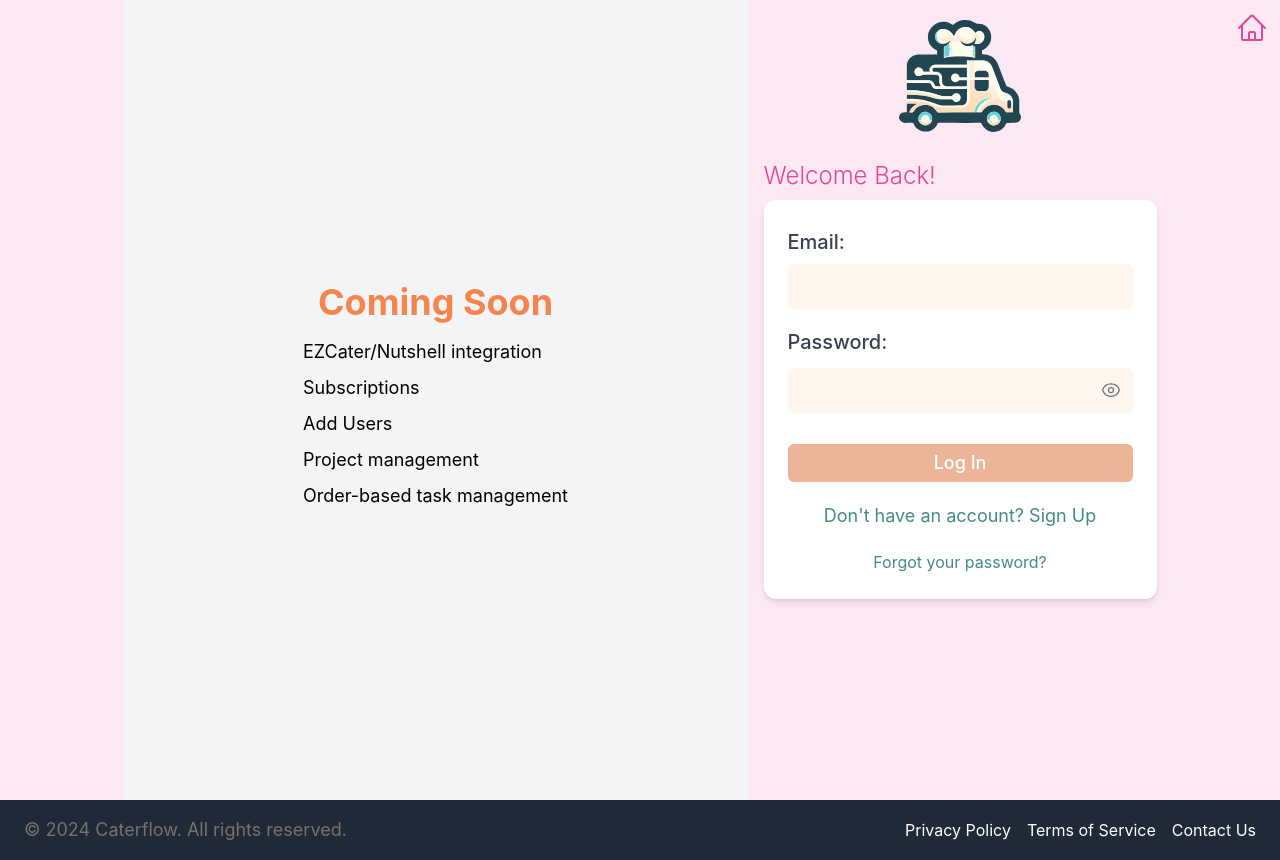
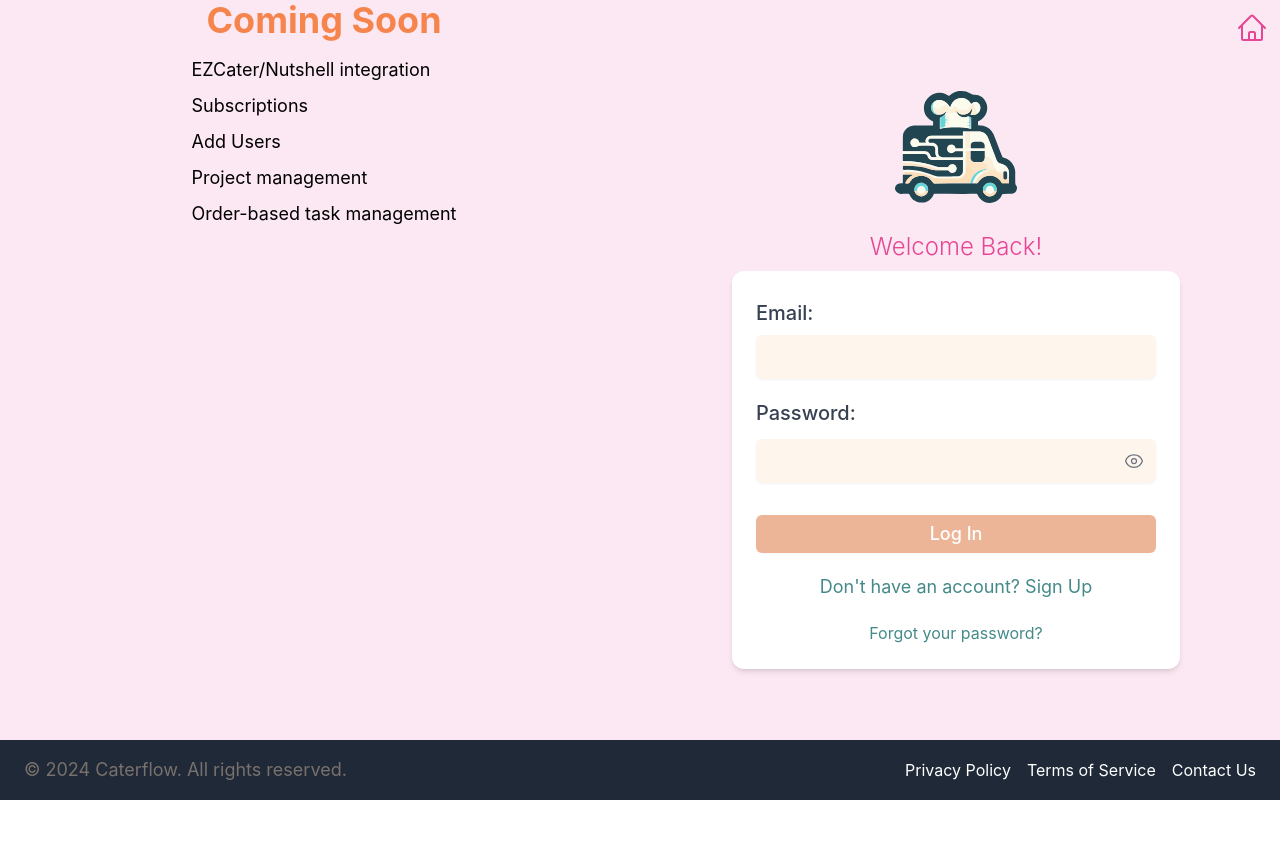
Before and after one commit to MichaelAJay/caterflow-fe, a Vue app: page /login in a window 1280 px wide. After the commit the page ends 800 px from the top, so only its background shows below. Built offline with nearby package versions, Linux system fonts and the light colour scheme; no server answers.

Commit message:
made split components fill up parent's full height

```diff
--- a/src/components/visitor/ComingSoon.vue
+++ b/src/components/visitor/ComingSoon.vue
@@ -11,7 +11,7 @@ const items = ref([
 </script>
 
 <template>
-  <div class="flex flex-col items-center justify-center min-h-screen bg-gray-100">
+  <div class="flex flex-col items-center justify-center">
     <h1 class="text-4xl font-bold mb-4">Coming Soon</h1>
     <ul>
       <li v-for="(item, index) in items" :key="index" class="text-lg mb-2">
--- a/src/views/visitor/LogIn.vue
+++ b/src/views/visitor/LogIn.vue
@@ -40,19 +40,17 @@ onMounted(async () => {
 <template>
   <div
     id="login-container"
-    class="flex-1 min-h-full px-4 py-1 sm:py-0"
+    class="flex-1 min-h-full px-4 py-1 sm:py-0 flex"
     :class="{
-      'flex flex-col items-center justify-center': !showSplitContent,
-      'flex flex-row items-start justify-center space-x-4': showSplitContent
+      'flex-col items-center justify-center': !showSplitContent,
+      'flex-row items-stretch space-x-4': showSplitContent
     }"
   >
-    <!-- NEW CONTENT -->
     <div v-if="showSplitContent" class="w-1/2">
       <ComingSoon />
     </div>
 
-    <!-- PREVIOUSLY EXISTING CONTENT -->
-    <LoginContent />
+    <LoginContent :class="{ 'w-1/2': showSplitContent }" />
 
     <FinishOnboardingPrompt :show="showFinishOnboardingPrompt" :closeModal="closeModal" />
     <ErrorAlert :message="errorMessage" v-model:isVisible="showError" />
--- a/src/views/visitor/LoginContent.vue
+++ b/src/views/visitor/LoginContent.vue
@@ -83,7 +83,7 @@ onMounted(async () => {
 </script>
 
 <template>
-  <div id="existing-login">
+  <div id="existing-login" class="flex flex-col justify-center items-center">
     <div class="absolute top-0 right-0 pt-3 pr-3">
       <button @click="handleHomeClick" class="text-caramel-500 hover:text-caramel-600">
         <HomeIcon class="h-8 w-8 text-accents-500" />
@@ -91,6 +91,7 @@ onMounted(async () => {
     </div>
     <LogoContainer class="py-5" imgClass="h-28" />
     <h2 class="text-2xl text-accents-500 font-light my-2">Welcome Back!</h2>
+
     <div class="p-5 sm:p-6 max-w-md w-full bg-white rounded-xl shadow-md">
       <form @submit.prevent="handleLogin" class="login-form space-y-5">
         <div>
```
